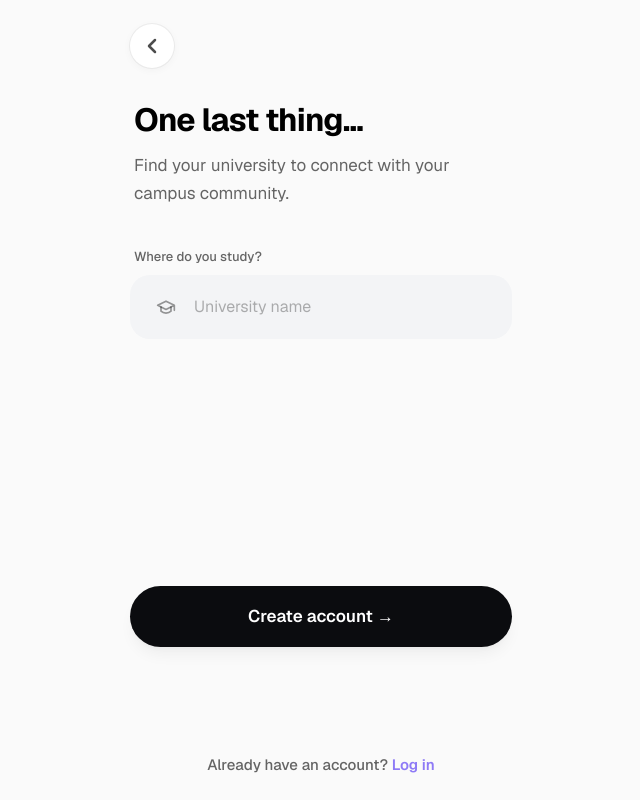
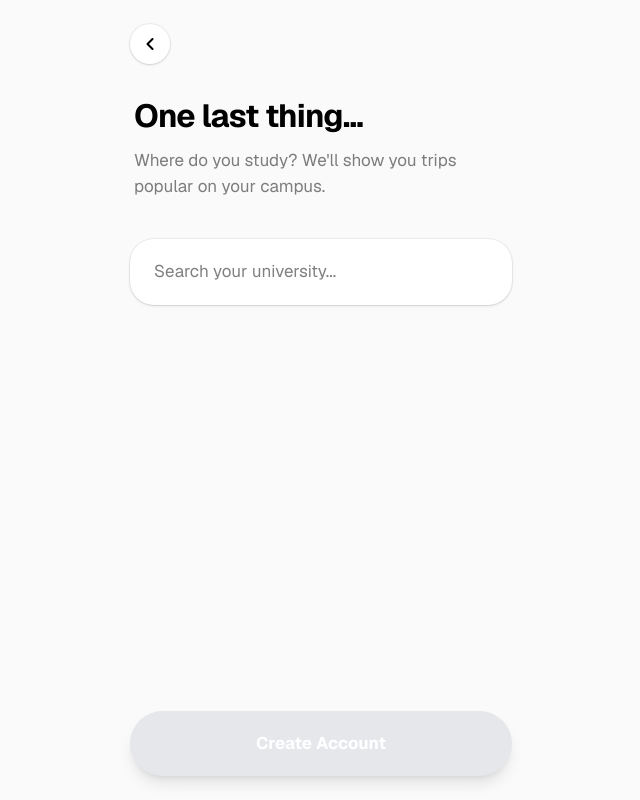
Before and after one commit to RadaHidos/GoApp, a Next.js app: page /onboarding/study in a window 1280 px wide. Shown: the whole page, without its empty margins (319-959 px from the left). Built offline with nearby package versions, Linux system fonts and the light colour scheme.

Commit message:
DESIGN - design changes for sign up page,  choose uni and main

```diff
--- a/app/auth/page.tsx
+++ b/app/auth/page.tsx
@@ -9,85 +9,55 @@ const easeOut = [0.22, 1, 0.36, 1] as const;
 export default function AuthPage() {
   const router = useRouter();
 
-  const handleBack = () => {
-    // Back is nicer, but if there is no history it can feel broken.
-    // Fallback to "/" in case back doesn't change route.
-    try {
-      router.back();
-      setTimeout(() => {
-        // If still on /auth after a beat, go home
-        if (window.location.pathname === "/auth") router.push("/");
-      }, 120);
-    } catch {
-      router.push("/");
-    }
-  };
-
   return (
     <main className="min-h-screen w-full bg-[#FAFAFA] text-[#1D1D1F]">
       <div className="mx-auto flex min-h-screen w-full max-w-[430px] flex-col px-6 py-6 font-sans">
-        {/* Back Button */}
-        <motion.button
-          initial={{ opacity: 0, x: -10 }}
-          animate={{ opacity: 1, x: 0 }}
-          transition={{ duration: 0.4, ease: easeOut }}
-          onClick={handleBack}
-          className="group mb-8 flex h-11 w-11 items-center justify-center rounded-full bg-white shadow-[0_2px_8px_rgba(0,0,0,0.04)] ring-1 ring-black/5 transition-all active:scale-95"
-          aria-label="Go back"
-        >
-          <svg
-            width="24"
-            height="24"
-            viewBox="0 0 24 24"
-            fill="none"
-            stroke="currentColor"
-            strokeWidth="2.5"
-            strokeLinecap="round"
-            strokeLinejoin="round"
-            className="text-black/70 transition-colors group-hover:text-black"
+        {/* Unified Navigation Header */}
+        <header className="mb-8">
+          <button
+            onClick={() => router.push("/")}
+            className="flex h-10 w-10 items-center justify-center rounded-full bg-white text-black shadow-sm ring-1 ring-black/5 transition-transform active:scale-95"
+            aria-label="Go back"
           >
-            <path d="M15 18L9 12L15 6" />
-          </svg>
-        </motion.button>
+            <ArrowLeftIcon />
+          </button>
+        </header>
 
-        {/* Header */}
         <motion.div
           initial={{ opacity: 0, y: 10 }}
           animate={{ opacity: 1, y: 0 }}
           transition={{ duration: 0.5, delay: 0.1, ease: easeOut }}
-          className="mb-10 px-1"
+          className="mb-12 px-1"
         >
           <h1 className="mb-3 text-[34px] font-bold leading-[1.1] tracking-tight text-black">
-            Unlock your
-            <br />
-            next adventure.
+            Your next journey <br /> starts here.
           </h1>
-          <p className="text-[17px] leading-relaxed text-black/60">
-            Log in or sign up to personalize your journey, track your progress,
-            and get tailored recommendations.
+          <p className="text-[17px] leading-relaxed text-black/50">
+            Sign up to personalize your trips and access campus hidden gems.
           </p>
         </motion.div>
 
-        {/* Buttons */}
+        {/* Action List - High Recognition Over Recall */}
         <div className="flex w-full flex-col gap-4">
-          <AuthButton
+          <SocialButton
             onClick={() => router.push("/onboarding/study")}
-            icon={<AppleIcon className="h-[18px] w-[18px]" />}
+            icon={<AppleIcon />}
             label="Continue with Apple"
             variant="dark"
             delay={0.2}
           />
-          <AuthButton
+          <SocialButton
             onClick={() => router.push("/onboarding/study")}
-            icon={<GoogleIcon className="h-[20px] w-[20px]" />}
+            icon={<GoogleIcon />}
             label="Continue with Google"
             variant="light"
             delay={0.3}
           />
-          <AuthButton
+
+          <SocialButton
             onClick={() => router.push("/auth/email")}
-            icon={<MailIcon className="h-[20px] w-[20px]" />}
-            label="Sign up with Email"
+            icon={<EmailIcon />}
+            label="Sign Up with Email"
             variant="light"
             delay={0.4}
           />
@@ -95,38 +65,25 @@ export default function AuthPage() {
 
         <div className="flex-1" />
 
-        {/* Bottom */}
         <motion.div
           initial={{ opacity: 0 }}
           animate={{ opacity: 1 }}
           transition={{ duration: 0.5, delay: 0.6 }}
-          className="mt-8 flex flex-col items-center gap-8 pb-4"
+          className="mt-8 flex flex-col items-center gap-6 pb-4"
         >
-          <div className="text-center text-[13px] leading-relaxed text-black/40">
-            By continuing, you agree to our{" "}
-            <a
-              href="#"
-              className="underline decoration-black/10 underline-offset-2 hover:text-black/60"
-            >
-              Terms
-            </a>{" "}
-            &{" "}
-            <a
-              href="#"
-              className="underline decoration-black/10 underline-offset-2 hover:text-black/60"
-            >
-              Privacy Policy
-            </a>
-          </div>
-
-          <div className="text-[16px] font-medium text-black/60 mb-2">
+          <p className="text-[16px] font-medium text-black/60">
             Already have an account?{" "}
             <button
               onClick={() => router.push("/auth/login")}
-              className="font-semibold text-[#8E7AF6] transition-opacity hover:opacity-80"
+              className="font-bold text-[#8E7AF6] hover:underline underline-offset-4"
             >
               Log in
             </button>
+          </p>
+          <div className="text-center text-[12px] leading-relaxed text-black/30 px-6">
+            By continuing, you agree to our{" "}
+            <span className="underline">Terms</span> &{" "}
+            <span className="underline">Privacy Policy</span>.
           </div>
         </motion.div>
       </div>
@@ -135,68 +92,64 @@ export default function AuthPage() {
 }
 
 // --- Components ---
-
-interface AuthButtonProps {
+function SocialButton({
+  label,
+  icon,
+  onClick,
+  variant,
+  delay,
+}: {
   label: string;
   icon: ReactNode;
   onClick: () => void;
   variant: "dark" | "light";
   delay: number;
-}
-
-function AuthButton({ label, icon, onClick, variant, delay }: AuthButtonProps) {
+}) {
   const isDark = variant === "dark";
-
   return (
     <motion.button
-      type="button"
       onClick={onClick}
       initial={{ opacity: 0, y: 10 }}
       animate={{ opacity: 1, y: 0 }}
-      transition={{ duration: 0.42, delay, ease: easeOut }}
-      whileHover={{ scale: 1.01 }}
-      whileTap={{ scale: 0.98 }}
-      className={[
-        "relative flex h-[58px] w-full items-center justify-center rounded-full",
-        "px-6",
-        "transition-colors duration-200",
-        "will-change-transform transform-gpu",
+      transition={{ duration: 0.5, delay, ease: easeOut }}
+      className={`relative flex w-full items-center justify-center rounded-full py-[18px] text-[17px] font-bold transition-all active:scale-[0.98] ${
         isDark
-          ? "bg-[#0B0C0F] text-white shadow-[0_10px_26px_rgba(0,0,0,0.18)] ring-1 ring-inset ring-white/10"
-          : "bg-white text-[#1D1D1F] shadow-[0_6px_18px_rgba(0,0,0,0.06)] ring-1 ring-inset ring-[#E6E7EE] hover:ring-[#D1D1D6]",
-      ].join(" ")}
+          ? "bg-[#0B0C0F] text-white shadow-xl"
+          : "bg-white text-black shadow-sm ring-1 ring-black/5"
+      }`}
     >
-      {/* Icon slot (does not affect centering of label) */}
-      <span
-        className={[
-          "absolute left-6 flex items-center justify-center",
-          // ensures icons inherit correct color in dark button
-          isDark ? "text-white" : "text-[#1D1D1F]",
-        ].join(" ")}
-      >
-        {icon}
-      </span>
-
-      {/* Centered label */}
-      <span className="text-[16px] font-semibold tracking-wide">{label}</span>
+      <span className="absolute left-6">{icon}</span>
+      {label}
     </motion.button>
   );
 }
 
-// --- Icons ---
-
-function AppleIcon({ className = "h-5 w-5" }: { className?: string }) {
-  // Clean Apple mark SVG, consistent across browsers
+function ArrowLeftIcon() {
   return (
-    <svg viewBox="0 0 24 24" fill="currentColor" className={className}>
-      <path d="M16.365 1.43c0 1.14-.455 2.19-1.227 2.98-.833.86-2.17 1.52-3.34 1.43-.15-1.11.39-2.24 1.15-3.04.84-.9 2.3-1.55 3.42-1.37zm3.76 16.75c-.53 1.23-.78 1.78-1.47 2.86-.96 1.48-2.31 3.33-3.99 3.35-1.49.02-1.88-.98-3.9-.97-2.02.01-2.46.99-3.95.95-1.68-.03-2.96-1.69-3.92-3.17-2.68-4.12-2.96-8.96-1.31-11.49 1.17-1.8 3.02-2.86 4.75-2.86 1.76 0 2.87 1 3.89 1 1 0 1.63-1 3.87-1 1.55 0 3.2.85 4.36 2.32-3.84 2.12-3.22 7.63 1.67 9.06z" />
+    <svg
+      width="20"
+      height="20"
+      viewBox="0 0 24 24"
+      fill="none"
+      stroke="currentColor"
+      strokeWidth="2.5"
+      strokeLinecap="round"
+      strokeLinejoin="round"
+    >
+      <path d="M15 18L9 12L15 6" />
     </svg>
   );
 }
-
-function GoogleIcon({ className = "h-5 w-5" }: { className?: string }) {
+function AppleIcon() {
   return (
-    <svg className={className} viewBox="0 0 24 24" fill="none">
+    <svg width="20" height="20" viewBox="0 0 24 24" fill="currentColor">
+      <path d="M17.05 20.28c-.96.95-2.06 1.72-3.1 1.72-1.2 0-1.6-.74-3.1-.74s-1.9.74-3.1.74c-1.1 0-2.3-.9-3.3-2.1-2-2.5-3.1-6.1-3.1-9.3 0-5.1 3.2-7.8 6.1-7.8 1.5 0 2.8.9 3.7.9.9 0 2.4-.9 4-.9 1.4 0 4.6.4 6.2 4.1-3 .4-3.6 5.1-.1 6.6-1 2.3-2.3 4.8-3.3 5.9zM12 2c0-1.1.9-2 2-2 1.1 0 2 .9 2 2 0 1.1-.9 2-2 2-1.1 0-2-.9-2-2z" />
+    </svg>
+  );
+}
+function GoogleIcon() {
+  return (
+    <svg width="20" height="20" viewBox="0 0 24 24" fill="currentColor">
       <path
         d="M22.56 12.25c0-.78-.07-1.53-.2-2.25H12v4.26h5.92c-.26 1.37-1.04 2.53-2.21 3.31v2.77h3.57c2.08-1.92 3.28-4.74 3.28-8.09z"
         fill="#4285F4"
@@ -206,21 +159,22 @@ function GoogleIcon({ className = "h-5 w-5" }: { className?: string }) {
         fill="#34A853"
       />
       <path
-        d="M5.84 14.09c-.22-.66-.35-1.36-.35-2.09s.13-1.43.35-2.09V7.07H2.18C1.43 8.55 1 10.22 1 12s.43 3.45 1.18 4.93l2.85-2.22.81-.62z"
+        d="M5.84 14.09c-.22-.66-.35-1.36-.35-2.09s.13-1.43.35-2.09V7.07H2.18C1.43 8.55 1 10.22 1 12s.43 3.45 1.18 4.93l3.66-2.84z"
         fill="#FBBC05"
       />
       <path
-        d="M12 5.38c1.62 0 3.06.56 4.21 1.64l3.15-3.15C17.45 2.09 14.97 1 12 1 7.7 1 3.99 3.47 2.18 7.07l3.66 2.84c.87-2.6 3.3-4.53 6.16-4.53z"
+        d="M12 5.38c1.62 0 3.06.56 4.21 1.66l3.15-3.15C17.45 2.09 14.97 1 12 1 7.7 1 3.99 3.47 2.18 7.07l3.66 2.84c.87-2.6 3.3-4.53 6.16-4.53z"
         fill="#EA4335"
       />
     </svg>
   );
 }
 
-function MailIcon({ className = "h-5 w-5" }: { className?: string }) {
+function EmailIcon() {
   return (
     <svg
-      className={className}
+      width="20"
+      height="20"
       viewBox="0 0 24 24"
       fill="none"
       stroke="currentColor"
@@ -228,7 +182,7 @@ function MailIcon({ className = "h-5 w-5" }: { className?: string }) {
       strokeLinecap="round"
       strokeLinejoin="round"
     >
-      <rect x="2" y="4" width="20" height="16" rx="2" />
+      <rect width="20" height="16" x="2" y="4" rx="2" />
       <path d="m22 7-8.97 5.7a1.94 1.94 0 0 1-2.06 0L2 7" />
     </svg>
   );
--- a/app/onboarding/study/page.tsx
+++ b/app/onboarding/study/page.tsx
@@ -6,242 +6,79 @@ import { motion, AnimatePresence } from "framer-motion";
 
 const easeOut = [0.22, 1, 0.36, 1] as const;
 
-const MOCK_UNIVERSITIES = [
-  "University of Barcelona",
-  "Universitat Pompeu Fabra (UPF)",
-  "Universitat Politècnica de Catalunya (UPC)",
-  "ESADE Business School",
-  "IE University",
-  "EADA Business School",
-  "Universitat Autònoma de Barcelona (UAB)",
-  "TBS Education - Barcelona",
-];
+const UNIVERSITIES = ["University of Barcelona", "ESADE Business School", "IE University", "EADA Business School", "UPF Barcelona"];
 
 export default function OnboardingStudyPage() {
   const router = useRouter();
   const [university, setUniversity] = useState("");
-  const [suggestions, setSuggestions] = useState<string[]>([]);
   const [showSuggestions, setShowSuggestions] = useState(false);
-  const [error, setError] = useState("");
   const [isLoading, setIsLoading] = useState(false);
 
-  const handleBack = () => {
-    router.back();
-  };
-
-  const handleInputChange = (e: React.ChangeEvent<HTMLInputElement>) => {
-    const value = e.target.value;
-    setUniversity(value);
-    setError("");
-
-    if (value.length > 0) {
-      const filtered = MOCK_UNIVERSITIES.filter((uni) =>
-        uni.toLowerCase().includes(value.toLowerCase()),
-      );
-      setSuggestions(filtered);
-      setShowSuggestions(true);
-    } else {
-      setSuggestions([]);
-      setShowSuggestions(false);
-    }
-  };
-
-  const handleSelectSuggestion = (uni: string) => {
-    setUniversity(uni);
-    setShowSuggestions(false);
-    setError("");
-  };
+  const filteredSuggestions = UNIVERSITIES.filter((u) => u.toLowerCase().includes(university.toLowerCase()));
+  const isValidSelection = UNIVERSITIES.includes(university);
 
   const handleSubmit = async (e: React.FormEvent) => {
     e.preventDefault();
-    if (!university.trim()) {
-      setError("Please enter your university.");
-      return;
-    }
-
+    if (!isValidSelection) return;
     setIsLoading(true);
-    // Mock network request
-    await new Promise((resolve) => setTimeout(resolve, 800));
-    setIsLoading(false);
+    await new Promise((resolve) => setTimeout(resolve, 1000));
     router.push("/onboarding/success");
-    // Mock success route
   };
 
   return (
     <main className="min-h-screen w-full bg-[#FAFAFA] text-[#1D1D1F]">
       <div className="mx-auto flex min-h-screen w-full max-w-[430px] flex-col px-6 py-6 font-sans">
-        {/* Back Button */}
-        <motion.button
-          initial={{ opacity: 0, x: -10 }}
-          animate={{ opacity: 1, x: 0 }}
-          transition={{ duration: 0.4, ease: easeOut }}
-          onClick={handleBack}
-          className="group mb-8 flex h-11 w-11 items-center justify-center rounded-full bg-white shadow-[0_2px_8px_rgba(0,0,0,0.04)] ring-1 ring-black/5 transition-all active:scale-95"
-          aria-label="Go back"
-        >
-          <svg
-            width="24"
-            height="24"
-            viewBox="0 0 24 24"
-            fill="none"
-            stroke="currentColor"
-            strokeWidth="2.5"
-            strokeLinecap="round"
-            strokeLinejoin="round"
-            className="text-black/70 transition-colors group-hover:text-black"
-          >
-            <path d="M15 18L9 12L15 6" />
-          </svg>
-        </motion.button>
+        <header className="mb-8">
+          <button onClick={() => router.back()} className="flex h-10 w-10 items-center justify-center rounded-full bg-white text-black shadow-sm ring-1 ring-black/5 active:scale-95">
+            <ArrowLeftIcon />
+          </button>
+        </header>
 
-        {/* Header */}
-        <motion.div
-          initial={{ opacity: 0, y: 10 }}
-          animate={{ opacity: 1, y: 0 }}
-          transition={{ duration: 0.5, delay: 0.1, ease: easeOut }}
-          className="mb-10 px-1"
-        >
-          <h1 className="mb-3 text-[32px] font-bold leading-tight tracking-tight text-black">
-            One last thing...
-          </h1>
-          <p className="text-[17px] leading-relaxed text-black/60">
-            Find your university to connect with your campus community.
-          </p>
+        <motion.div initial={{ opacity: 0, y: 10 }} animate={{ opacity: 1, y: 0 }} className="mb-10 px-1">
+          <h1 className="mb-3 text-[32px] font-bold leading-tight tracking-tight text-black">One last thing...</h1>
+          <p className="text-[17px] text-black/50">Where do you study? We'll show you trips popular on your campus.</p>
         </motion.div>
 
-        {/* Form */}
-        <form onSubmit={handleSubmit} className="flex min-h-[400px] flex-col">
-          <motion.div
-            initial={{ opacity: 0, y: 10 }}
-            animate={{ opacity: 1, y: 0 }}
-            transition={{ duration: 0.5, delay: 0.2, ease: easeOut }}
-            className="relative"
-          >
-            <label
-              htmlFor="university"
-              className="ml-1 mb-2 block text-[13px] font-medium text-black/60"
-            >
-              Where do you study?
-            </label>
-
-            <div className="relative group z-20">
-              <div
-                className={`flex w-full items-center overflow-hidden rounded-[20px] bg-[#F3F4F6] px-4 py-3 ring-1 ring-inset ring-transparent transition-all focus-within:bg-white focus-within:ring-[#8E7AF6] focus-within:shadow-sm
-                  ${error ? "ring-red-500/50 bg-red-50" : ""}
-                `}
-              >
-                <div className="flex h-10 w-10 shrink-0 items-center justify-center text-black/40 group-focus-within:text-[#8E7AF6]">
-                  <SchoolIcon />
-                </div>
+        <form onSubmit={handleSubmit} className="flex flex-col flex-1">
+          <div className="relative">
             <input
-                  id="university"
               type="text"
               value={university}
-                  onChange={handleInputChange}
-                  className="h-full w-full bg-transparent py-2 pl-2 pr-1 text-[16px] text-black placeholder:text-black/30 focus:outline-none"
-                  placeholder="University name"
-                  autoComplete="off"
+              onChange={(e) => { setUniversity(e.target.value); setShowSuggestions(true); }}
+              placeholder="Search your university..."
+              className="w-full rounded-[24px] border-0 bg-white px-6 py-5 text-[17px] text-black shadow-sm ring-1 ring-black/5 focus:ring-2 focus:ring-[#8E7AF6] focus:outline-none transition-all"
             />
-              </div>
 
-              {/* Error Message */}
-              {error && (
-                <motion.p
-                  initial={{ opacity: 0, height: 0 }}
-                  animate={{ opacity: 1, height: "auto" }}
-                  className="mt-1 ml-4 text-[13px] font-medium text-red-500"
-                >
-                  {error}
-                </motion.p>
-              )}
-
-              {/* Suggestions Dropdown */}
             <AnimatePresence>
-                {showSuggestions && suggestions.length > 0 && (
-                  <motion.div
-                    initial={{ opacity: 0, y: -10, scale: 0.98 }}
-                    animate={{ opacity: 1, y: 0, scale: 1 }}
-                    exit={{ opacity: 0, y: -10, scale: 0.98 }}
-                    transition={{ duration: 0.2 }}
-                    className="absolute top-full left-0 mt-2 w-full overflow-hidden rounded-[20px] bg-white shadow-[0_10px_40px_rgba(0,0,0,0.1)] ring-1 ring-black/5 z-30"
-                  >
-                    <ul>
-                      {suggestions.map((uni, index) => (
-                        <li key={index}>
-                          <button
-                            type="button"
-                            onClick={() => handleSelectSuggestion(uni)}
-                            className="w-full px-5 py-4 text-left text-[15px] font-medium text-black transition-colors hover:bg-[#F3F4F6]"
-                          >
-                            {uni}
+              {showSuggestions && university && !isValidSelection && (
+                <motion.div initial={{ opacity: 0, y: -10 }} animate={{ opacity: 1, y: 0 }} exit={{ opacity: 0 }} className="absolute top-full left-0 right-0 z-20 mt-2 overflow-hidden rounded-[20px] bg-white shadow-2xl ring-1 ring-black/5">
+                  {filteredSuggestions.map((u) => (
+                    <button key={u} type="button" onClick={() => { setUniversity(u); setShowSuggestions(false); }} className="w-full px-6 py-4 text-left text-[16px] font-medium hover:bg-[#F5F3FF] transition-colors">
+                      {u}
                     </button>
-                        </li>
                   ))}
-                    </ul>
                 </motion.div>
               )}
             </AnimatePresence>
           </div>
-          </motion.div>
 
           <div className="flex-1" />
 
-          {/* Submit Button */}
-          <motion.button
+          <motion.div initial={{ opacity: 0, y: 20 }} animate={{ opacity: 1, y: 0 }} transition={{ delay: 0.2 }} className="mt-8">
+            <button
               type="submit"
-            disabled={isLoading}
-            initial={{ opacity: 0, y: 10 }}
-            animate={{ opacity: 1, y: 0 }}
-            transition={{ duration: 0.5, delay: 0.3, ease: easeOut }}
-            whileHover={{ scale: 1.01 }}
-            whileTap={{ scale: 0.98 }}
-            className={`mt-4 w-full rounded-full bg-[#0B0C0F] py-[18px] text-[17px] font-semibold text-white shadow-lg shadow-black/5 transition-all relative z-10
-              ${isLoading ? "cursor-not-allowed opacity-80" : "hover:bg-black/90"}
-            `}
+              disabled={!isValidSelection || isLoading}
+              className={`w-full rounded-full py-[20px] text-[17px] font-bold text-white shadow-lg transition-all ${
+                isValidSelection ? "bg-[#0B0C0F] shadow-black/10 scale-[1.02]" : "bg-gray-200 text-gray-400 cursor-not-allowed"
+              }`}
             >
-            {isLoading ? "Creating account..." : "Create account →"}
-          </motion.button>
-        </form>
-
-        <div className="flex-1" />
-
-        {/* Footer Link */}
-        <motion.div
-          initial={{ opacity: 0 }}
-          animate={{ opacity: 1 }}
-          transition={{ duration: 0.5, delay: 0.6 }}
-          className="mt-6 text-center text-[15px] font-medium text-black/60 relative z-10"
-        >
-          Already have an account?{" "}
-          <button
-            type="button"
-            onClick={() => router.push("/auth/login")}
-            className="font-semibold text-[#8E7AF6] transition-opacity hover:opacity-80"
-          >
-            Log in
+              {isLoading ? "Saving..." : "Create Account"}
             </button>
           </motion.div>
+        </form>
       </div>
     </main>
   );
 }
 
-// --- Icons ---
-
-function SchoolIcon() {
-  return (
-    <svg
-      width="20"
-      height="20"
-      viewBox="0 0 24 24"
-      fill="none"
-      stroke="currentColor"
-      strokeWidth="2"
-      strokeLinecap="round"
-      strokeLinejoin="round"
-    >
-      <path d="M22 10v6M2 10l10-5 10 5-10 5z" />
-      <path d="M6 12v5c3 3 9 3 12 0v-5" />
-    </svg>
-  );
-}
+function ArrowLeftIcon() { return <svg width="20" height="20" viewBox="0 0 24 24" fill="none" stroke="currentColor" strokeWidth="2.5" strokeLinecap="round" strokeLinejoin="round"><path d="M15 18L9 12L15 6" /></svg>; }
```
Also changed, not shown: app/page.tsx (+31 -77 lines). Lines whose indentation alone changed are shown as unchanged.
